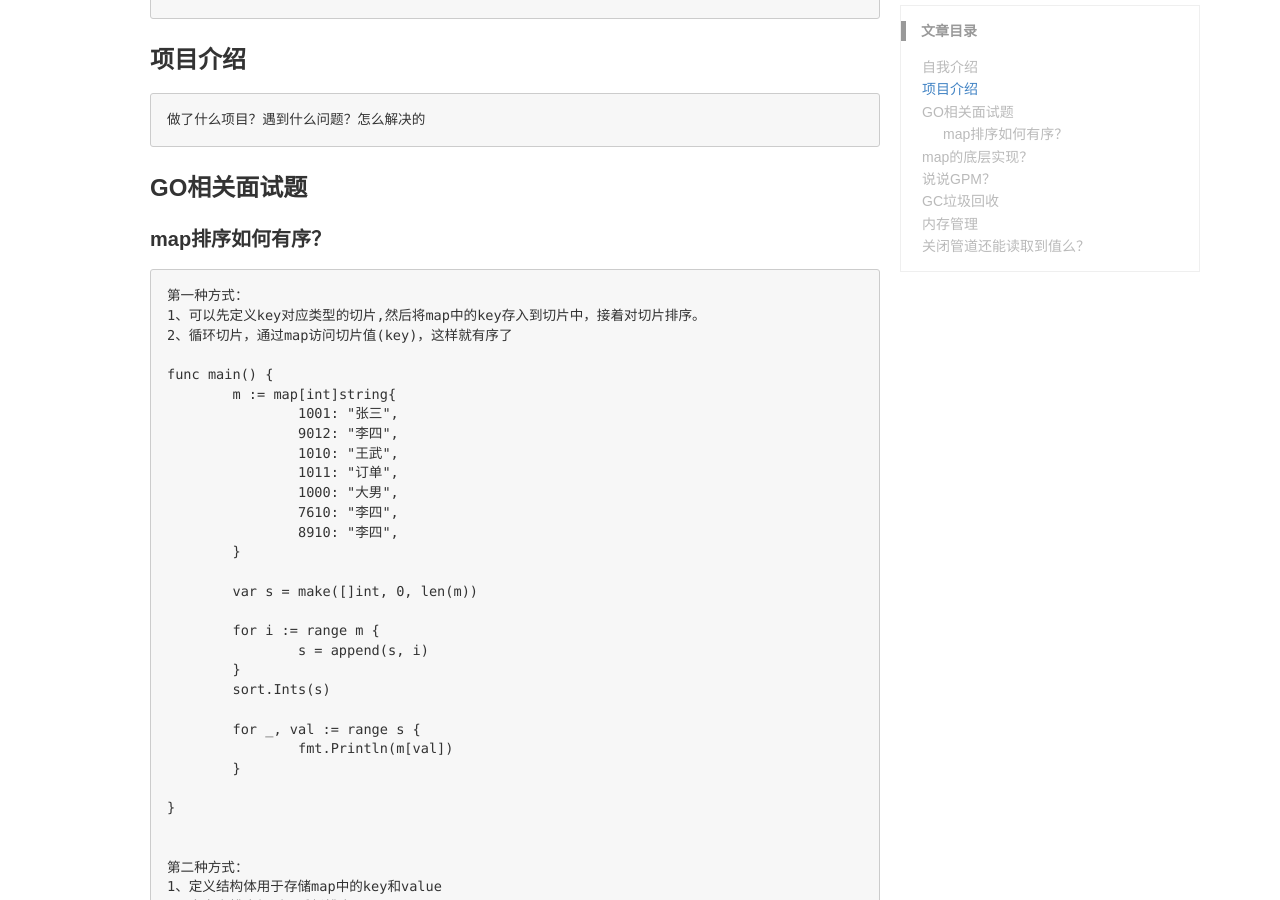
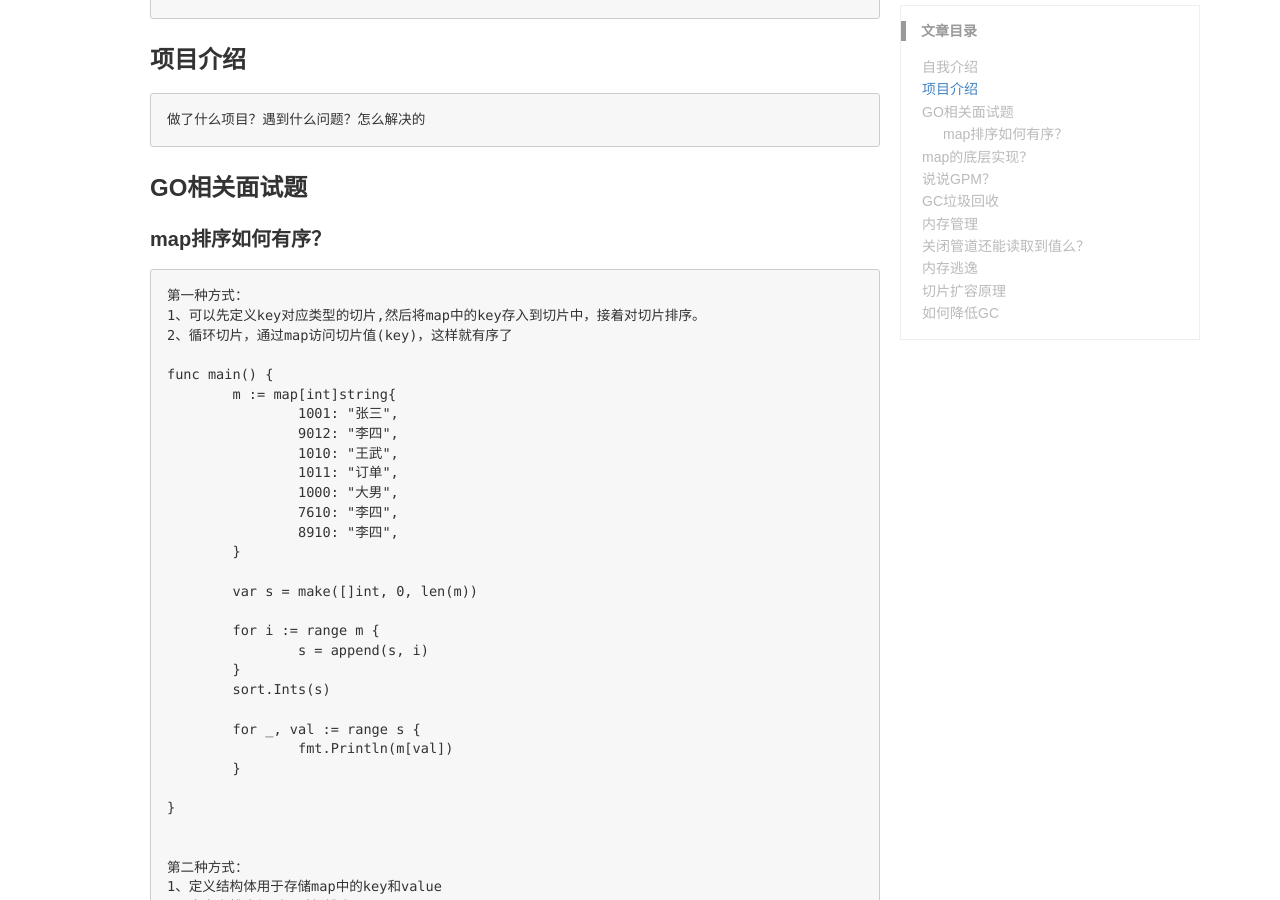
Before and after one commit to echo-music/echo-music.github.io, a Jekyll site: the page built from _posts/2019-08-05- 后端面试题.md, in a window 1280 px wide and 900 px high, scrolled down 355 px. Built offline with Jekyll 4.4.1, drawn with Linux system fonts in a browser that asks for light colours; our own code applies the rules of GitHub Pages for plain Markdown files; comment, search, counter and statistics services are not loaded.

Commit message:
面试题

````diff
--- a/_posts/2019-08-05- 后端面试题.md
+++ b/_posts/2019-08-05- 后端面试题.md
@@ -204,3 +204,18 @@ go语言也实现了内存分配器，原理与tcmalloc类似，简单的说维
 有缓冲管道：如果数据可以读取到具体数据，没有数据，只能读取到管道类型对应零值。
 无换筹管道：只能读取到管道类型对应零值。
 ```
+
+### 内存逃逸
+```
+
+```
+
+### 切片扩容原理
+```
+
+```
+
+### 如何降低GC
+```
+
+```
````
